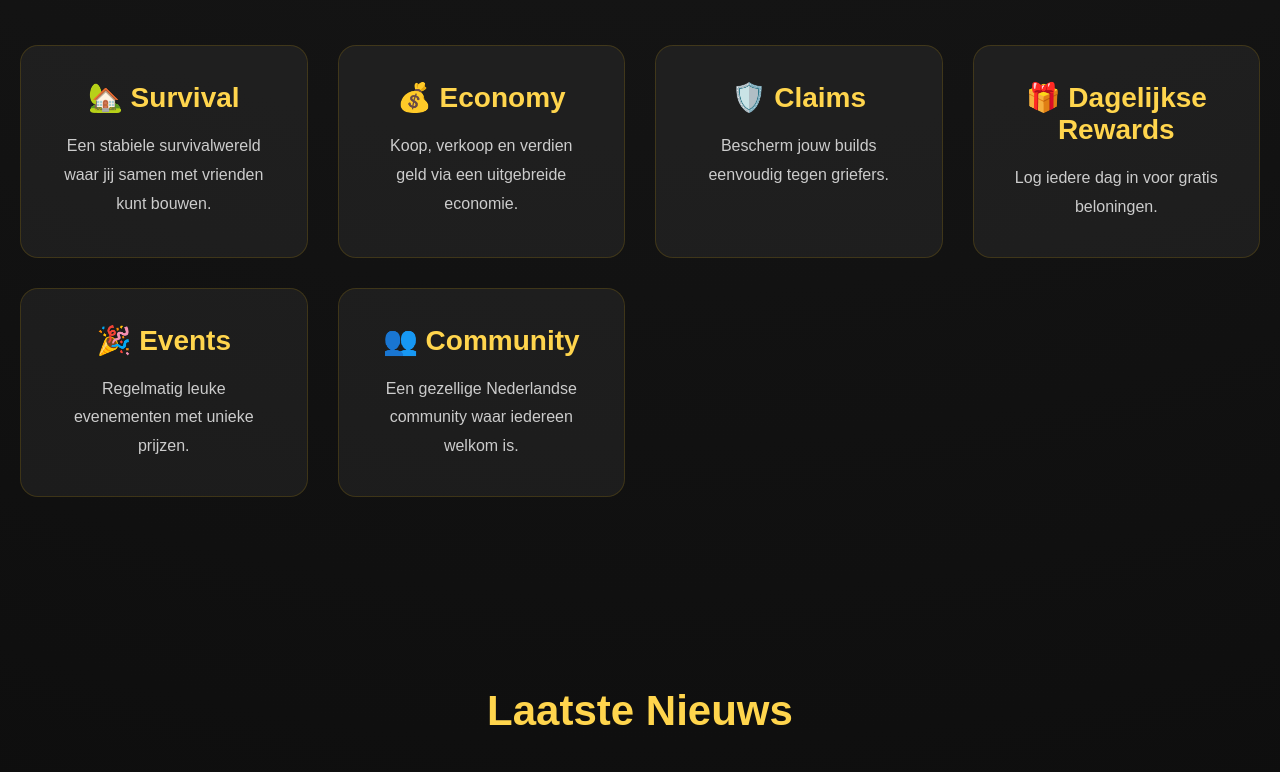
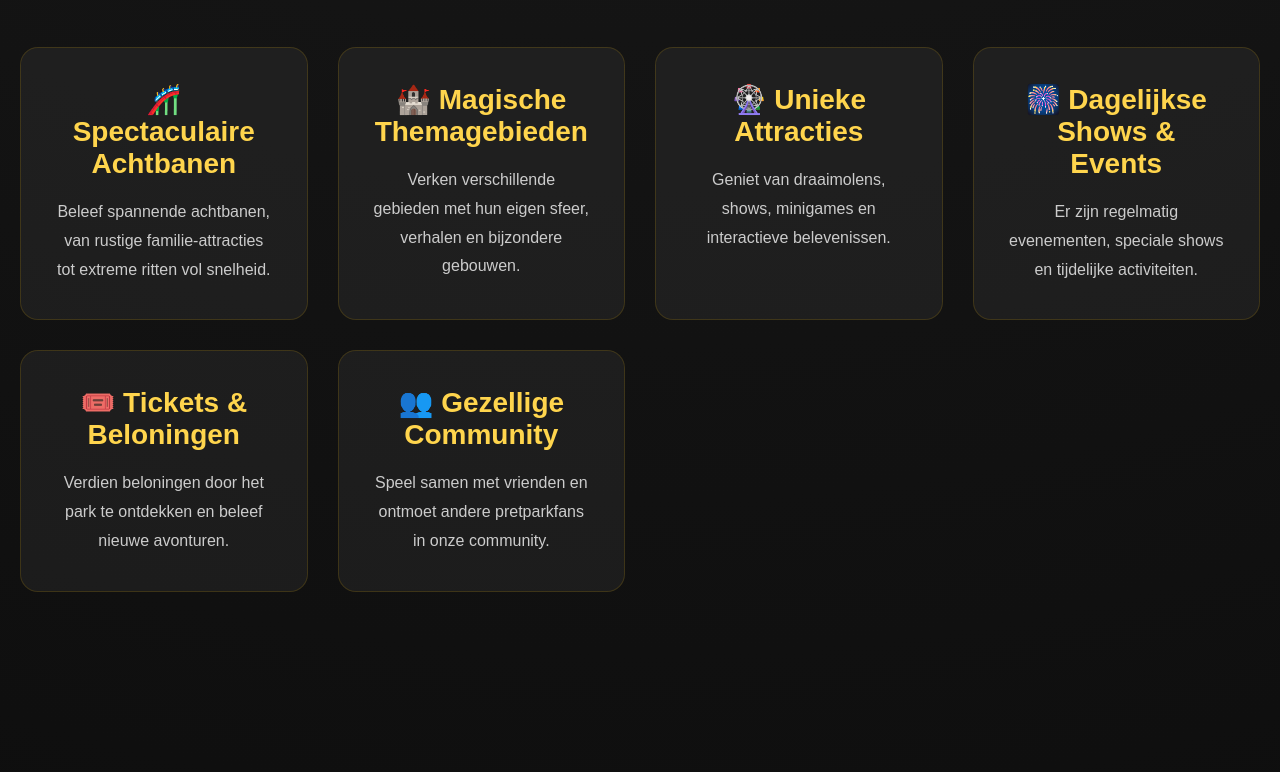
Before and after one commit to gamerbaassie/wondervalley-official, a plain HTML site: page index.html in a window 1280 px wide. Shown: the part 1356-2128 px from the top of the page. Drawn offline with Linux system fonts and the light colour scheme; no server answers.

Commit message:
Update index.html

```diff
--- a/index.html
+++ b/index.html
@@ -6,9 +6,9 @@
     <meta charset="UTF-8">
     <meta name="viewport" content="width=device-width, initial-scale=1.0">
 
-    <title>WonderValleyMC | De Magische Minecraft Server</title>
+    <title>WonderValleyMC | Het Magische Minecraft Pretpark</title>
 
-    <meta name="description" content="Welkom op WonderValleyMC! Waar magie tot leven komt..">
+    <meta name="description" content="Welkom bij WonderValleyMC! Een magisch Minecraft pretpark vol achtbanen, attracties, shows en avontuur.">
 
     <link rel="icon" href="favicon.png">
 
@@ -18,13 +18,17 @@
 
 </head>
 
+
 <body>
 
+
 <div id="particles"></div>
+
 
 <header>
 
 <nav>
+
 
 <div class="logo">
 
@@ -35,6 +39,7 @@
 </a>
 
 </div>
+
 
 <ul>
 
@@ -47,34 +52,50 @@
 
 </ul>
 
+
 </nav>
 
 </header>
 
+
+
 <main>
+
+
 
 <section class="hero">
 
+
 <div class="hero-content">
+
 
 <img class="hero-logo" src="logo.png" alt="WonderValleyMC">
 
-                <h1>Welkom bij WonderValleyMC</h1>
+
+<h1>
+Welkom bij WonderValleyMC
+</h1>
+
 
 <p>
 
-                    Ontdek een wonderlijke wereld vol achtbanen,
-                    betoverende belevingen en gezelligheid.
+Ontdek een magisch Minecraft pretpark vol spectaculaire achtbanen,
+unieke attracties en onvergetelijke avonturen!
 
 </p>
 
+
+
 <div class="buttons">
+
 
 <button onclick="copyIP()">
 
 📋 Kopieer Server IP
 
 </button>
+
+
 
 <a class="discord"
 href="https://discord.gg/JOUWLINK"
@@ -84,17 +105,27 @@
 
 </a>
 
-                </div>
 
 </div>
 
+
+</div>
+
+
 </section>
+
+
+
+
 
 <section class="status">
 
-            <h2>Live Serverstatus</h2>
+
+<h2>🎢 Live Parkstatus</h2>
+
 
 <div class="status-box">
+
 
 <div id="serverStatus">
 
@@ -102,106 +133,205 @@
 
 </div>
 
+
 <div id="playerCount"></div>
+
 
 <div id="serverVersion"></div>
 
+
 </div>
+
 
 </section>
 
+
+
+
+
 <section class="features">
 
-            <h2>WonderValleyMC</h2>
+
+<h2>✨ Ontdek WonderValley</h2>
+
+
 
 <div class="cards">
 
+
+
 <div class="card">
 
-                    <h3>🏡 Survival</h3>
+
+<h3>🎢 Spectaculaire Achtbanen</h3>
+
 
 <p>
-                        Een stabiele survivalwereld waar jij samen met vrienden kunt bouwen.
+
+Beleef spannende achtbanen,
+van rustige familie-attracties tot extreme ritten vol snelheid.
+
 </p>
+
 
 </div>
 
+
+
+
+
 <div class="card">
 
-                    <h3>💰 Economy</h3>
+
+<h3>🏰 Magische Themagebieden</h3>
+
 
 <p>
-                        Koop, verkoop en verdien geld via een uitgebreide economie.
+
+Verken verschillende gebieden met hun eigen sfeer,
+verhalen en bijzondere gebouwen.
+
 </p>
+
 
 </div>
 
+
+
+
+
 <div class="card">
 
-                    <h3>🛡️ Claims</h3>
+
+<h3>🎡 Unieke Attracties</h3>
+
 
 <p>
-                        Bescherm jouw builds eenvoudig tegen griefers.
+
+Geniet van draaimolens, shows,
+minigames en interactieve belevenissen.
+
 </p>
+
 
 </div>
 
+
+
+
+
 <div class="card">
 
-                    <h3>🎁 Dagelijkse Rewards</h3>
+
+<h3>🎆 Dagelijkse Shows & Events</h3>
+
 
 <p>
-                        Log iedere dag in voor gratis beloningen.
+
+Er zijn regelmatig evenementen,
+speciale shows en tijdelijke activiteiten.
+
 </p>
+
 
 </div>
 
+
+
+
+
 <div class="card">
 
-                    <h3>🎉 Events</h3>
+
+<h3>🎟️ Tickets & Beloningen</h3>
+
 
 <p>
-                        Regelmatig leuke evenementen met unieke prijzen.
+
+Verdien beloningen door het park te ontdekken
+en beleef nieuwe avonturen.
+
 </p>
+
 
 </div>
 
+
+
+
+
 <div class="card">
 
-                    <h3>👥 Community</h3>
+
+<h3>👥 Gezellige Community</h3>
+
 
 <p>
-                        Een gezellige Nederlandse community waar iedereen welkom is.
+
+Speel samen met vrienden en ontmoet andere
+pretparkfans in onze community.
+
 </p>
+
 
 </div>
 
+
+
 </div>
+
 
 </section>
 
+
+
+
+
+
+
 <section class="news">
+
 
 <h2>Laatste Nieuws</h2>
 
+
+
 <div class="news-card">
+
 
 <h3>🚀 WonderValleyMC opent binnenkort!</h3>
 
+
 <p>
 
-                    We zijn druk bezig met de laatste voorbereidingen.
-                    Houd onze Discord in de gaten voor de officiële openingsdatum.
+Het park wordt momenteel gebouwd.
+Nieuwe attracties, gebieden en verrassingen worden toegevoegd.
+
+Houd Discord en de website in de gaten voor updates!
 
 </p>
 
+
 </div>
+
 
 </section>
 
+
+
+
+
+
+
 <section class="join">
 
-            <h2>Kom vandaag nog spelen!</h2>
+
+<h2>
+
+🎠 Klaar voor jouw avontuur?
+
+</h2>
+
 
 <h3 id="serverip">
 
@@ -209,23 +339,50 @@
 
 </h3>
 
+
+
 <button onclick="copyIP()">
 
 📋 Kopieer Server IP
 
 </button>
 
+
+
 </section>
+
+
+
 
 </main>
 
+
+
+
+
+
 <footer>
 
-        <p>© 2026 WonderValleyMC • Alle rechten voorbehouden.</p>
-        <p>WonderValleyMC is geen onderdeel van Mojang AB.</p>
+
+<p>
+
+© 2026 WonderValleyMC • Alle rechten voorbehouden.
+
+</p>
+
+
+<p>
+
+WonderValleyMC is geen onderdeel van Mojang AB.
+
+</p>
+
 
 </footer>
 
+
+
 </body>
 
+
 </html>
```
Lines whose indentation alone changed are shown as unchanged.
